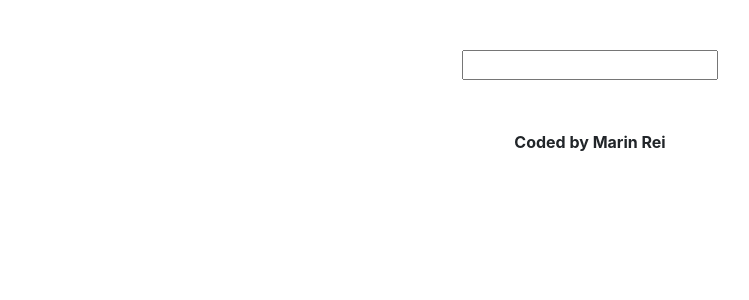
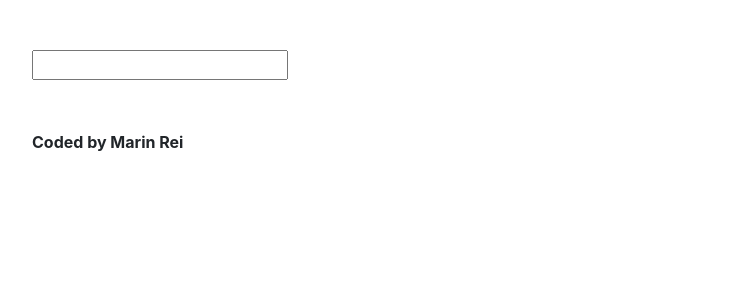
Before and after one commit to mariiiiin913/my-dictionary-project, a React (Create React App) app: page / in a window 1280 px wide. Shown: the top 300 px of the page, without its empty margins (50-799 px from the left). Built offline with nearby package versions, Linux system fonts and the light colour scheme.

Commit message:
Updated styling

```diff
--- a/src/App.css
+++ b/src/App.css
@@ -1,5 +1,5 @@
 .App{
-    text-align: center;
+    text-align: left;
 }
 .myName{
     margin-top: 50px;
--- a/src/Synonyms.css
+++ b/src/Synonyms.css
@@ -5,7 +5,6 @@ li{
 li::first-letter{
     text-transform: capitalize;
 }
-
 .synonyms{
-    margin: 10px 280px;
+    margin-top: 20px;
 }
```
